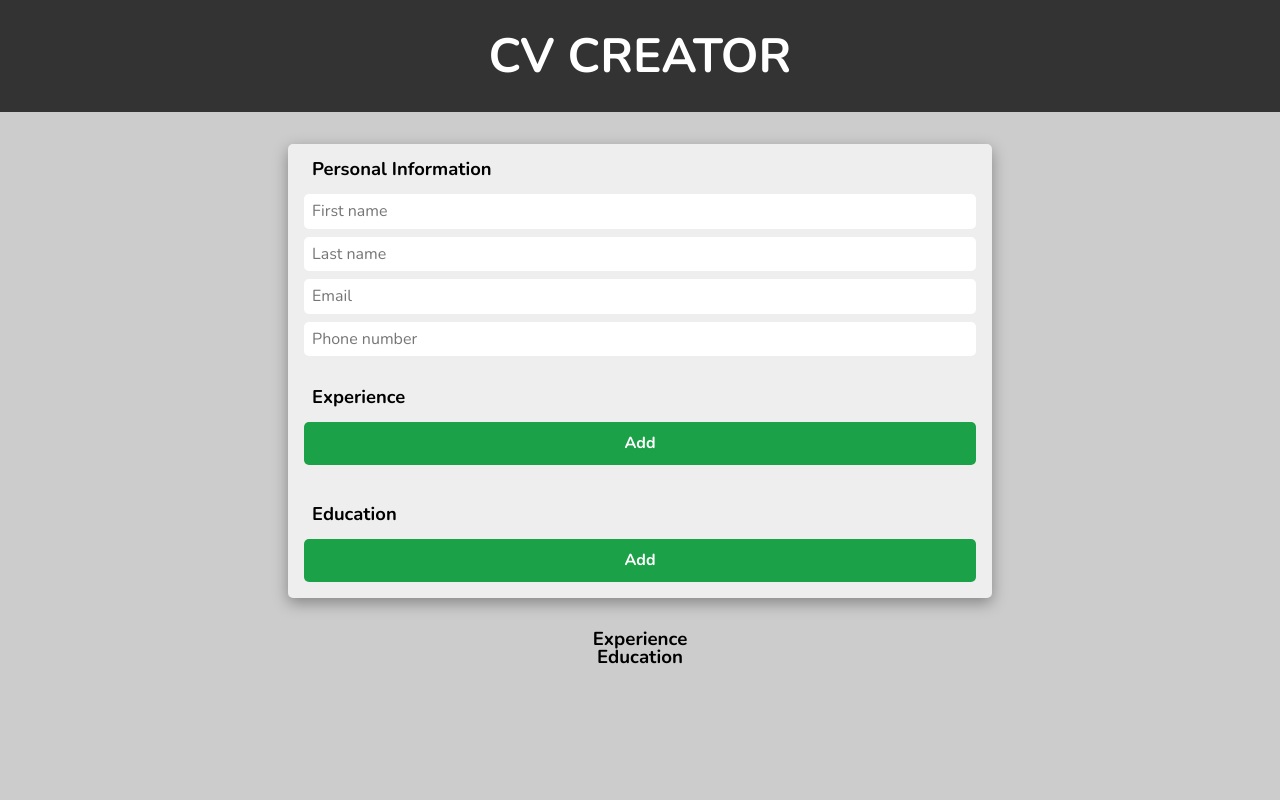
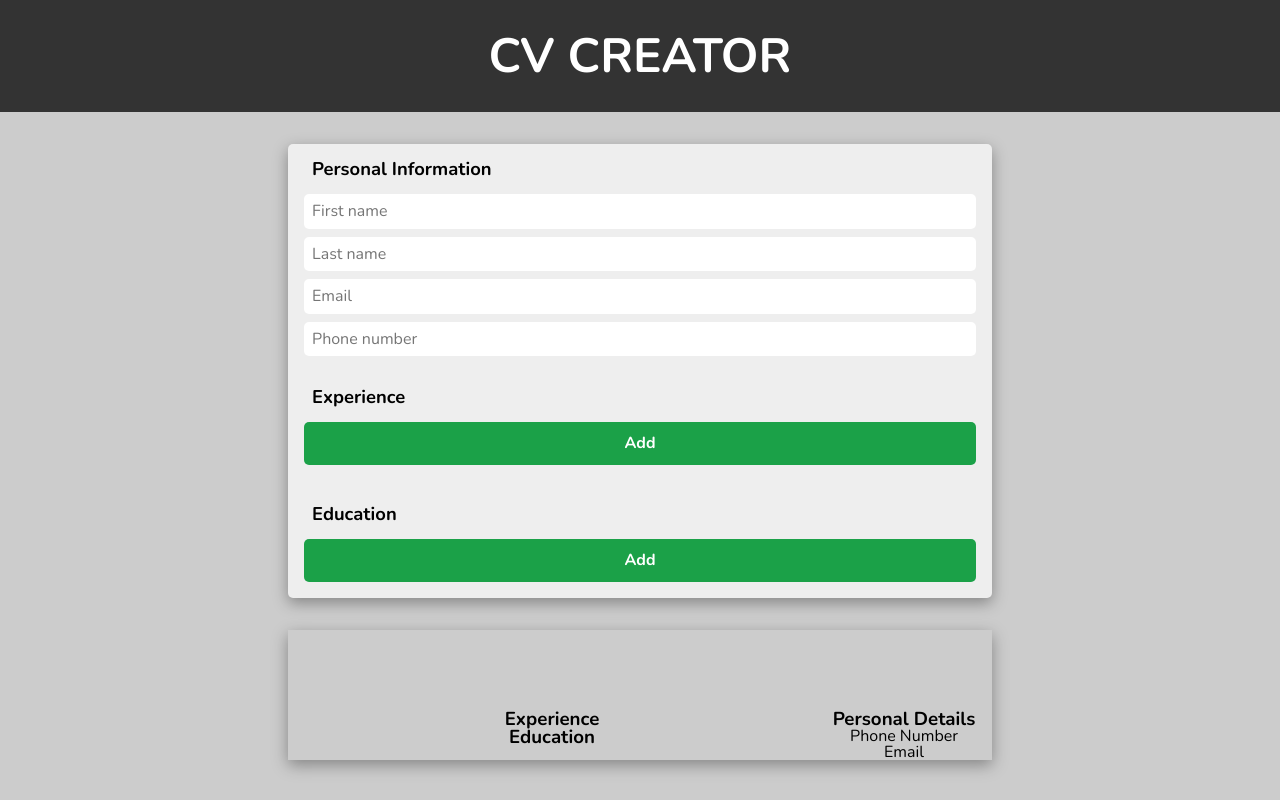
Before and after one commit to RealByter/cv-project, a React (Create React App) app: page / in a window 1280 px wide. Built offline with nearby package versions, Linux system fonts and the light colour scheme.

Commit message:
fix: add a key to the relevant elements

```diff
--- a/src/components/layout/Form.js
+++ b/src/components/layout/Form.js
@@ -98,9 +98,8 @@ class Form extends Component {
 				<div>
 					<h2>Experience</h2>
 					{this.props.value.experience.map((edu, i) => (
-						<div>
+						<div key={i}>
 							<ExperienceForm
-								key={i}
 								onChange={value => this.onExperienceChange(i, value)}
 								value={edu}
 							/>
@@ -116,9 +115,8 @@ class Form extends Component {
 				<div>
 					<h2>Education</h2>
 					{this.props.value.education.map((exp, i) => (
-						<div>
+						<div key={i}>
 							<EducationForm
-								key={i}
 								onChange={value => this.onEducationChange(i, value)}
 								value={exp}
 							/>
--- a/src/components/layout/Preview.js
+++ b/src/components/layout/Preview.js
@@ -1,23 +1,26 @@
 import React, { Component } from 'react';
 import Linebreak from '../elements/Linebreak';
 import TimePeriod from '../elements/TimePeriod';
+import MainSubText from '../elements/MainSubText';
 
 class Preview extends Component {
 	render() {
 		const { personal, education, experience } = this.props.info;
 
 		return (
-			<div>
-				<div>
+			<div className="preview">
+				<div className='header'>
 					<h1>
 						{personal.firstName} {personal.lastName}
 					</h1>
 				</div>
+				<div className='general'>
 					<div>
 						<h3>Experience</h3>
 						<Linebreak />
-					{experience.map(exp => (
+						{experience.map((exp, index) => (
 							<TimePeriod
+                key={index}
 								from={exp.from}
 								to={exp.to}
 								main={exp.position}
@@ -28,8 +31,9 @@ class Preview extends Component {
 					<div>
 						<h3>Education</h3>
 						<Linebreak />
-					{education.map(edu => (
+						{education.map((edu, index) => (
 							<TimePeriod
+                key={index}
 								from={edu.from}
 								to={edu.to}
 								main={edu.universityName}
@@ -38,6 +42,13 @@ class Preview extends Component {
 						))}
 					</div>
 				</div>
+        <div className='personal'>
+          <h3>Personal Details</h3>
+          <Linebreak />
+          <MainSubText main="Phone Number" sub={personal.phoneNumber}/>
+          <MainSubText main="Email" sub={personal.email} />
+        </div>
+			</div>
 		);
 	}
 }
```
Lines whose indentation alone changed are shown as unchanged.
